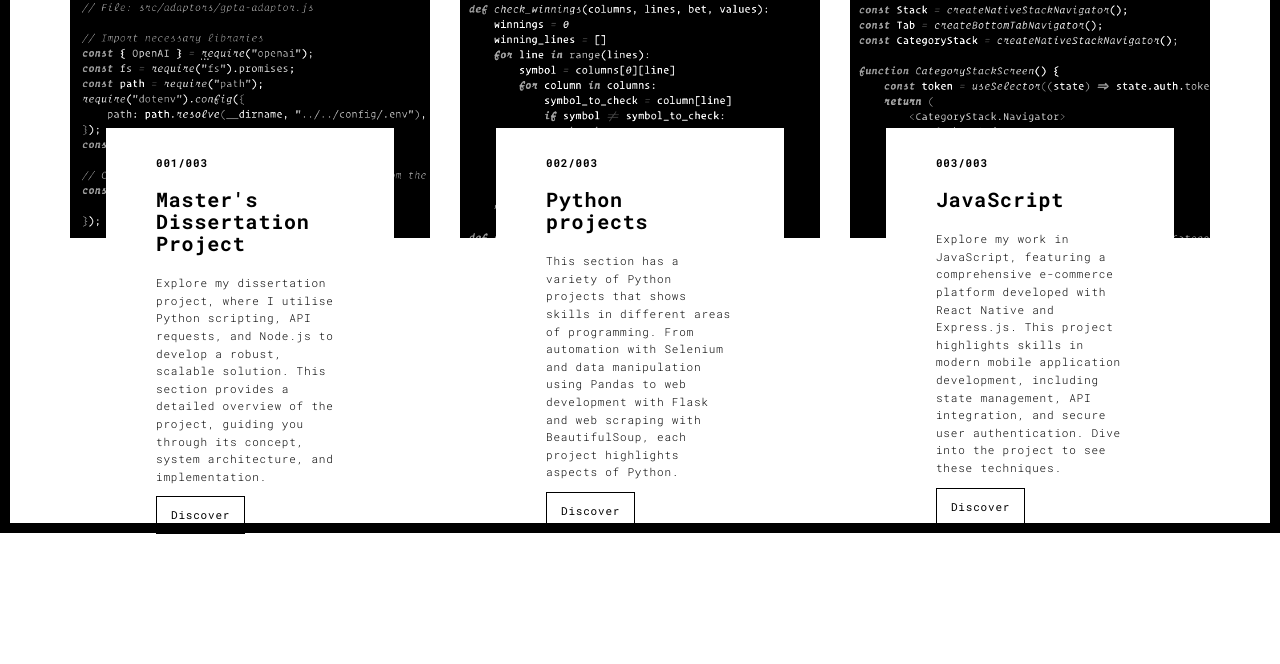
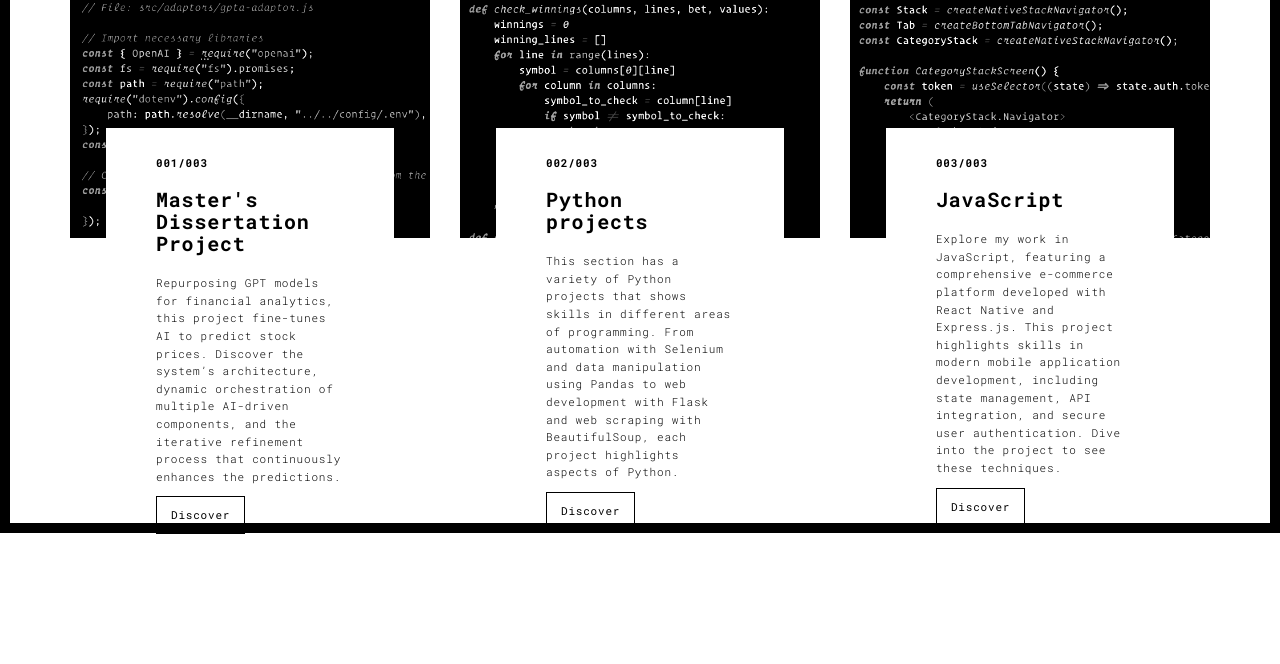
Before and after one commit to gabrielipcarvalho/portfo_website, a Flask app: page /projects.html in a window 1280 px wide. Shown: the part 267-931 px from the top of the page. Run offline with Flask 3, Linux system fonts and the light colour scheme; some libraries are stand-ins or nearby versions.

Commit message:
Another correction in the text.

```diff
--- a/templates/projects.html
+++ b/templates/projects.html
@@ -167,10 +167,10 @@
 							<div class="card-container card-container-lg">
 								<h4>001/003</h4>
 								<h3>Master's Dissertation Project</h3>
-								<p>Explore my dissertation project, where I utilise Python scripting, API requests, and
-									Node.js to develop a robust, scalable solution. This section provides a detailed
-									overview of the project, guiding you through its concept, system architecture, and
-									implementation.</p>
+								<p>Repurposing GPT models for financial analytics, this project fine-tunes AI to predict
+									stock prices. Discover the system’s architecture, dynamic orchestration of multiple
+									AI-driven components, and the iterative refinement process that continuously
+									enhances the predictions.</p>
 								<a href="./project-disser.html" title="" class="btn btn-default">Discover</a>
 							</div>
 						</div>
```
